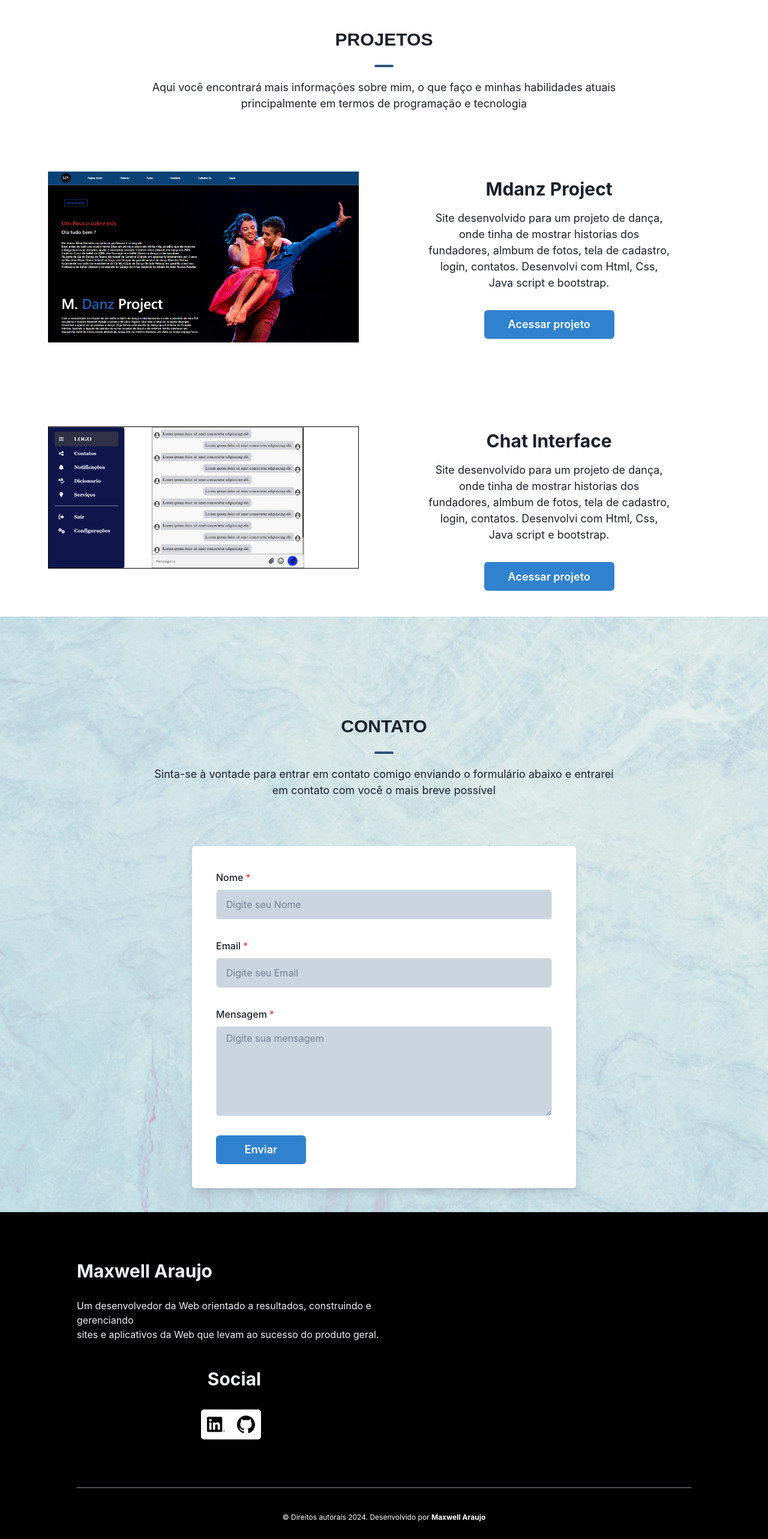
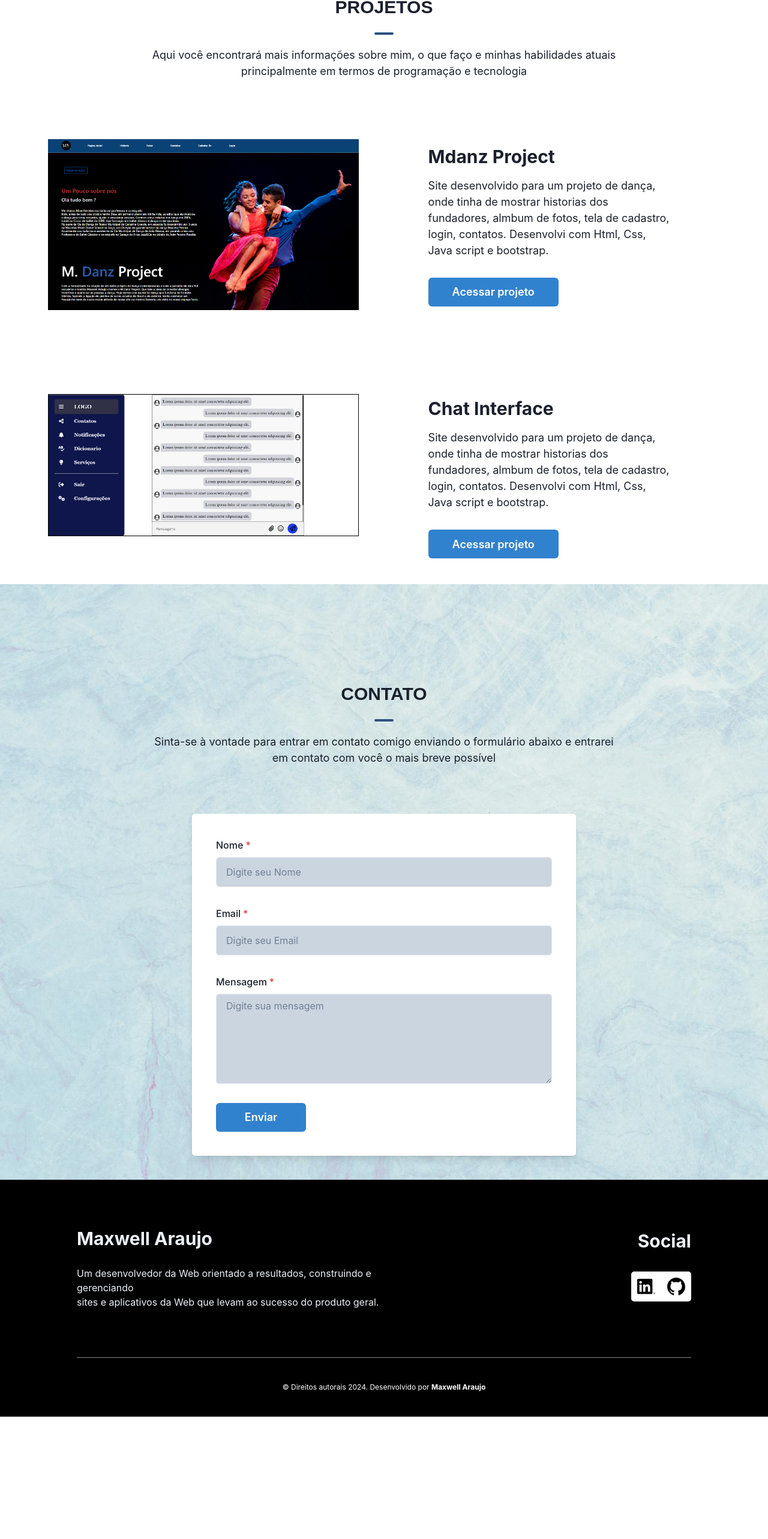
Before and after one commit to maxwellaraujo11/MaxwellAraujoDev, a React (Create React App) app: page / in a window 1280 px wide. Shown: the part 2155-4721 px from the top of the page at 60% size. After the commit the page ends 4517 px from the top, so only its background shows below. Built offline with nearby package versions, Linux system fonts and the light colour scheme.

Commit message:
Correções para responsividade

```diff
--- a/src/components/commons/Footer/Footer.js
+++ b/src/components/commons/Footer/Footer.js
@@ -3,7 +3,7 @@ import { Flex, Heading, Text, Link, Image, Box, Divider} from "@chakra-ui/react"
 function Footer() {
     return(
        <Flex flexDir="column" bg="black" >
-            <Flex display={{base: "block", xl: 'flex'}} flexDir={{base:'column-reverse', xl: 'column'}} m="0 auto" mt="80px" justifyContent="space-between" width="80%">
+            <Flex display={{base: "block", xl: 'flex'}} flexDir={{base:'column', xl: 'row'}} m="0 auto" mt="80px" justifyContent="space-between" width="80%">
 
                     <Flex flexDir="column" zIndex="9" w={{base:"90%", xl:"50%"}}>
 
@@ -18,7 +18,7 @@ function Footer() {
 
 
 
-                    <Flex flexDir="column" w={{base:"90%", xl:"30%"}} textAlign={{base:'left', xl:"right"}} mt={{base:"40px", xl:'none'}}>
+                    <Flex flexDir="column" w={{base:"90%", xl:"30%"}} textAlign={{base:'left', xl:"right"}}>
                         <Text fontSize='3xl' fontWeight={700} color="gray.100"> Social</Text>
                         <Box w="100px" display="flex" flexDir="row" h="50px"  mt={7} textAlign={{base:'left', xl:"right"}} ml={{base:"none",  xl:"auto"}}>
                             <Link
--- a/src/components/commons/Main/Projects.js
+++ b/src/components/commons/Main/Projects.js
@@ -20,7 +20,7 @@ function Projects() {
                     <Image w="auto" src="./M.danz.png" />
                 </Box>
 
-                <Box w={{base: '90%', xl:"35%"}} textAlign={{base: 'center'}} m={{base: ' 0 auto'}}>
+                <Box w={{base: '90%', xl:"35%"}} textAlign={{base: 'center', xl: "left"}} m={{base: ' 0 auto'}}>
                     <Text fontSize='3xl' fontWeight={700}> Mdanz Project</Text>
 
                     <Text mt={3} fontSize='lg'>
@@ -41,7 +41,7 @@ function Projects() {
                     <Image w="auto" src="./Chat.png"  border="1px solid black"/>
                 </Box>
 
-                <Box w={{base: '90%', xl:"35%"}} textAlign={{base: 'center'}} m={{base: ' 0 auto'}}>
+                <Box w={{base: '90%', xl:"35%"}} textAlign={{base: 'center', xl: "left"}} m={{base: ' 0 auto'}}>
                     <Text fontSize='3xl' fontWeight={700}> Chat Interface</Text>
 
                     <Text mt={3} fontSize='lg'>
--- a/src/components/commons/Main/Skils.js
+++ b/src/components/commons/Main/Skils.js
@@ -1,4 +1,4 @@
-import { Center, Flex, Text, Box, Button, Link, Wrap} from '@chakra-ui/react'
+import { Center, Flex, Text, Box, Button, Link, Wrap, Container} from '@chakra-ui/react'
 
 
 function Skils() {
@@ -17,10 +17,10 @@ function Skils() {
 
             </Center>
 
-            <Flex display={{ base: 'block', xl: 'flex'}} justify={{base:"center", xl: 'space-around'}} w="90%" m="0 auto"  mt={20}>
-                <Box>
+            <Flex display={{ base:'block', xl:"flex"}} justifyContent={{ base:"center", xl:"space-around"}} w="90%" m="0 auto"  mt={20}>
+                <Box w={{base:"100%", xl:"40%"}}>
                     <Text fontSize='3xl' fontWeight={700}> Me conhecer!</Text>
-                    <Flex  display={{base: 'block'}} w={{ base: '90%', xl: '40%'}}>
+                    <Flex  display={{base: 'block'}} >
                         <Text mt={7} fontSize='lg' >
                             Sou um <Text as='b' color="gray.600">desenvolvedor Web focado em Frontend</Text>, construindo e gerenciando o
                             Front-end de sites e aplicações Web que levam ao sucesso do produto geral.
@@ -46,7 +46,7 @@ function Skils() {
                 </Box>
 
                 {/* INICIANDO O BLOCO DAS HABILIDADES*/}
-                <Box w={{base:'100%', xl: '40%'}}>
+                <Box w={{base:"100%", xl:"40%"}}>
                 <Text fontSize='3xl' fontWeight={700}> Minhas Habilidades</Text>
 
                 <Wrap spacing='10px'>
```
Lines whose indentation alone changed are shown as unchanged.
